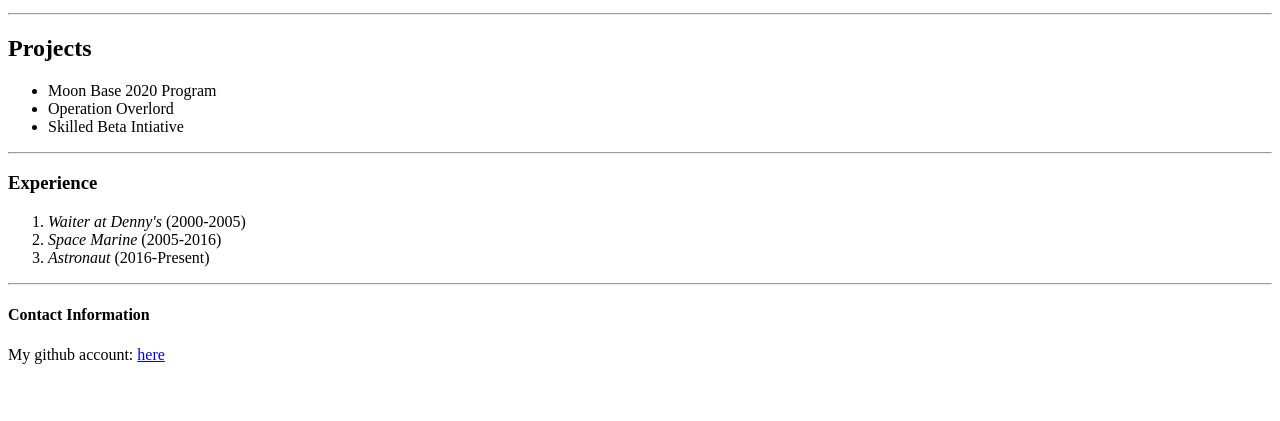
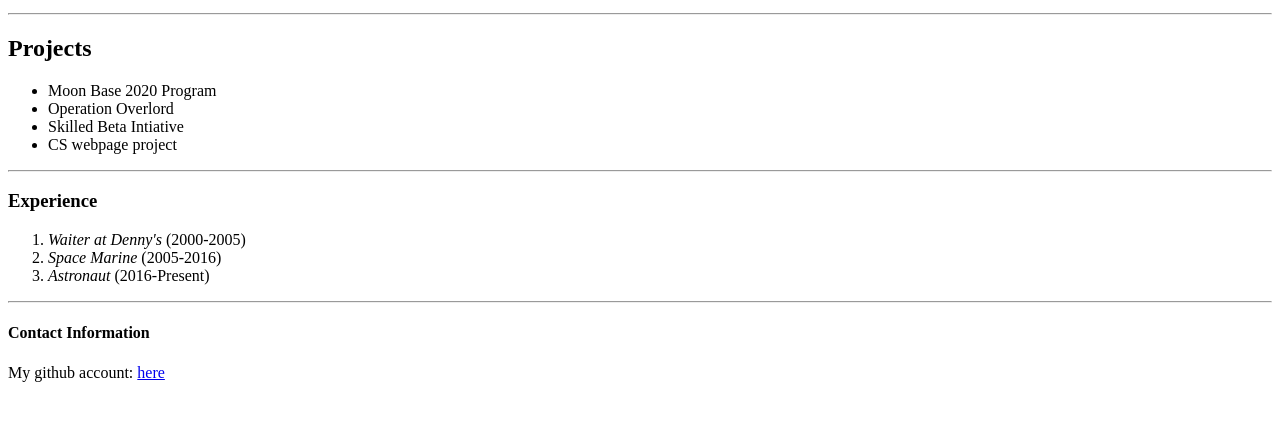
Before and after one commit to Tarthir/portfolio, a plain HTML site: page index.html in a window 1280 px wide. Shown: the part 101-522 px from the top of the page. Drawn offline with Linux system fonts and the light colour scheme.

Commit message:
2nd commit

```diff
--- a/index.html
+++ b/index.html
@@ -11,6 +11,7 @@
             <li>Moon Base 2020 Program</li>
             <li>Operation Overlord</li>
             <li>Skilled Beta Intiative</li>
+            <li>CS webpage project</li>
         </ul>
         <hr/>
         <h3>Experience</h3>
```
